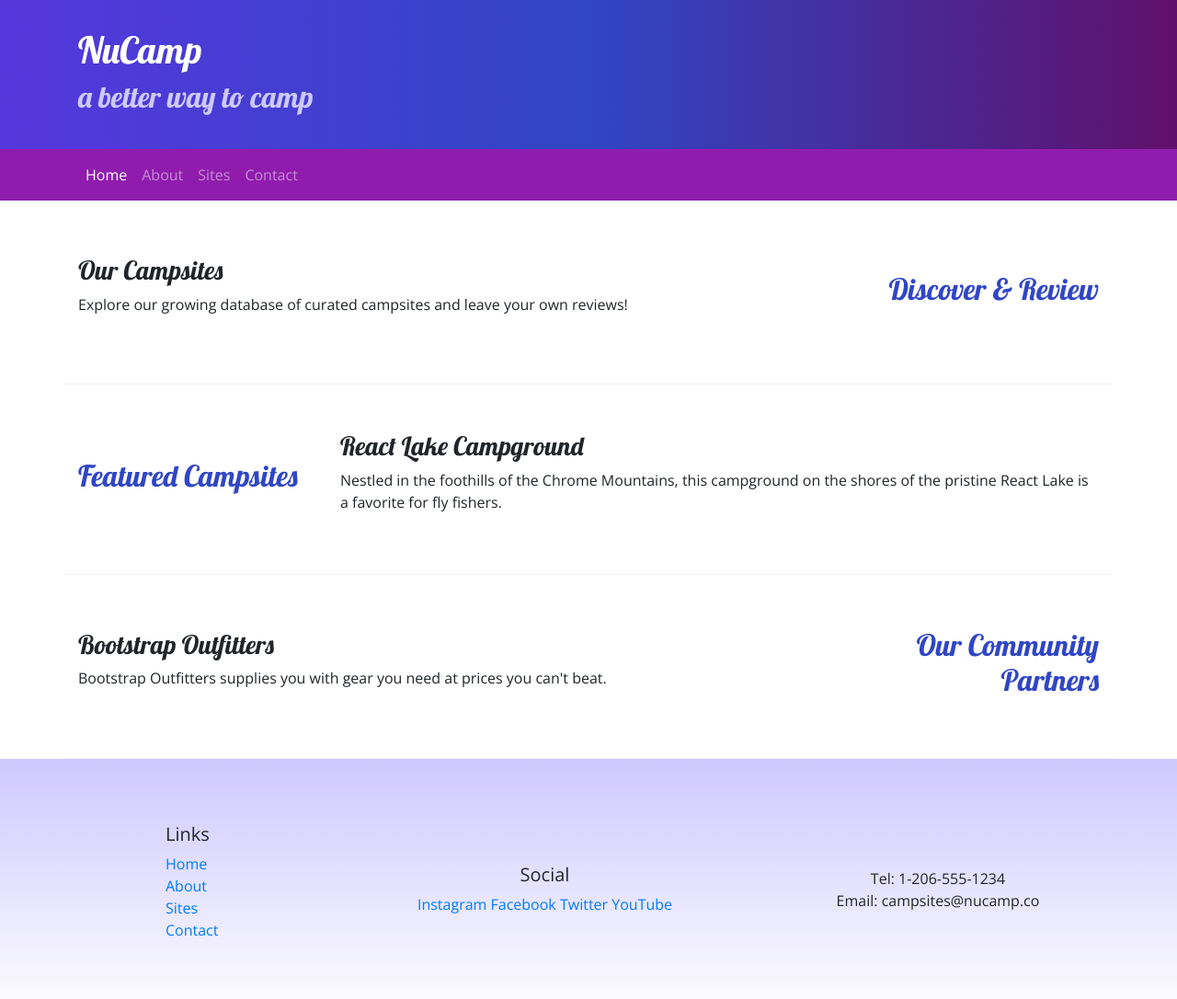
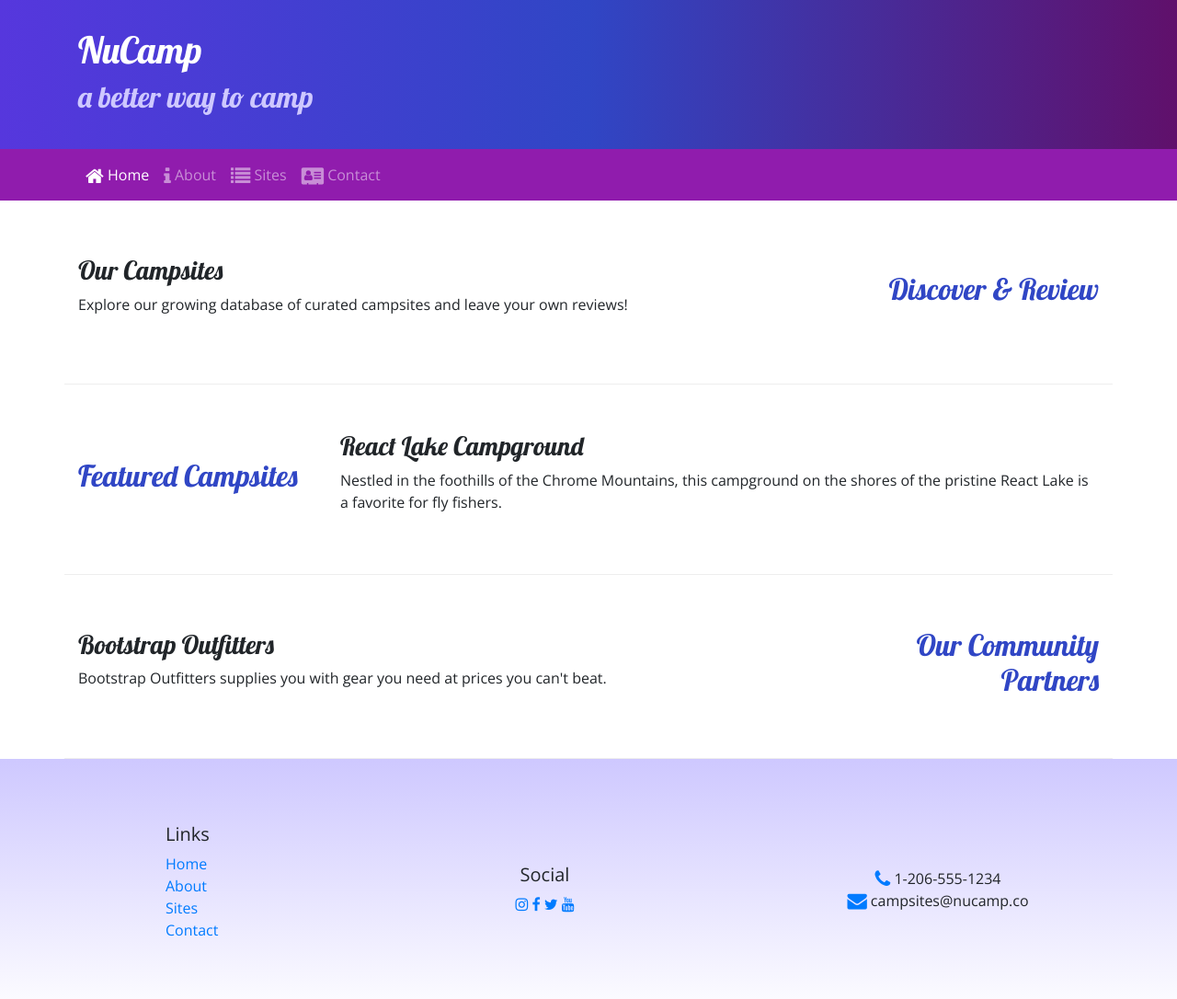
Before and after one commit to Tumaz04/nucampsite, a website: page index.html in a window 1280 px wide. Shown: the top 1086 px of the page at 92% size. Drawn offline with nearby package versions, Linux system fonts and the light colour scheme.

Commit message:
Font Icon Update

```diff
--- a/index.html
+++ b/index.html
@@ -11,6 +11,7 @@
     <link rel="stylesheet" href="node_modules/bootstrap/dist/css/bootstrap.min.css" />
 
     <!-- Additional CSS must be placed after Bootstrap CSS -->
+    <link rel="stylesheet" href="node_modules/font-awesome/css/font-awesome.min.css" />
     <link rel="stylesheet" href="https://fonts.googleapis.com/css?family=Lobster|Open+Sans" />
     <link rel="stylesheet" href="css/styles.css" />
 
@@ -36,10 +37,10 @@
             <button class="navbar-toggler ml-auto" type="button" data-toggle="collapse" data-target="#nucampNavbar"><span class="navbar-toggler-icon"></span></button>
             <div class="collapse navbar-collapse" id="nucampNavbar">
                 <ul class="navbar-nav">
-                <li class="nav-item active"><a class="nav-link" href="#">Home</a></li>
-                <li class="nav-item"><a class="nav-link" href="aboutus.html">About</a></li>
-                <li class="nav-item"><a class="nav-link" href="#">Sites</a></li>
-                <li class="nav-item"><a class="nav-link" href="#">Contact</a></li>
+                    <li class="nav-item active"><a class="nav-link" href="#"> <i class="fa fa-home fa-lg"> </i> Home </a></li>
+                    <li class="nav-item"><a class="nav-link" href="aboutus.html"> <i class="fa fa-info fa-lg"> </i> About </a></li>
+                    <li class="nav-item"><a class="nav-link" href="#"> <i class="fa fa-list fa-lg"> </i> Sites </a></li>
+                    <li class="nav-item"><a class="nav-link" href="#"> <i class="fa fa-address-card fa-lg"> </i> Contact </a></li>
                 </ul>
             </div>
         </div>
@@ -91,14 +92,14 @@
                 </div>
                 <div class="col-6 col-sm-5 text-center">
                     <h5>Social</h5>
-                    <a href="http://instagram.com/">Instagram</a>
-                    <a href="http://facebook.com/">Facebook</a>
-                    <a href="http://twitter.com/">Twitter</a>
-                    <a href="http://youtube.com/">YouTube</a>
+                    <a href="http://instagram.com/"> <i class="fa fa-instagram"> </i> </a>
+                    <a href="http://facebook.com/"> <i class="fa fa-facebook"> </i> </a>
+                    <a href="http://twitter.com/"> <i class="fa fa-twitter"> </i> </a>
+                    <a href="http://youtube.com/"> <i class="fa fa-youtube"> </i> </a>
                 </div>
                 <div class="col-sm-4 text-center">
-                    Tel: 1-206-555-1234<br />
-                    Email: campsites@nucamp.co
+                    <i class="fa fa-phone fa-lg text-primary"></i> 1-206-555-1234 <br />
+                    <i class="fa fa-envelope fa-lg text-primary"></i> campsites@nucamp.co
                 </div>
             </div>
         </div>
--- a/package.json
+++ b/package.json
@@ -15,6 +15,7 @@
   },
   "dependencies": {
     "bootstrap": "^4.5.0",
+    "font-awesome": "^4.7.0",
     "jquery": "^3.5.1",
     "popper.js": "^1.16.1"
   }
```
Also changed, not shown: aboutus.html (+10 -10 lines), 1 other file.
